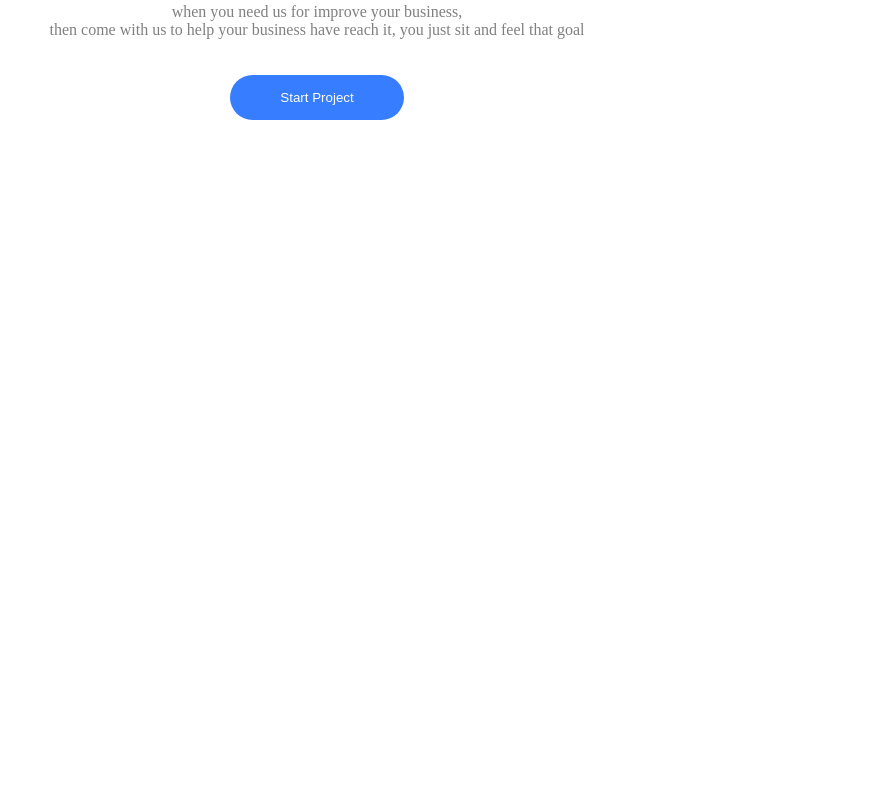
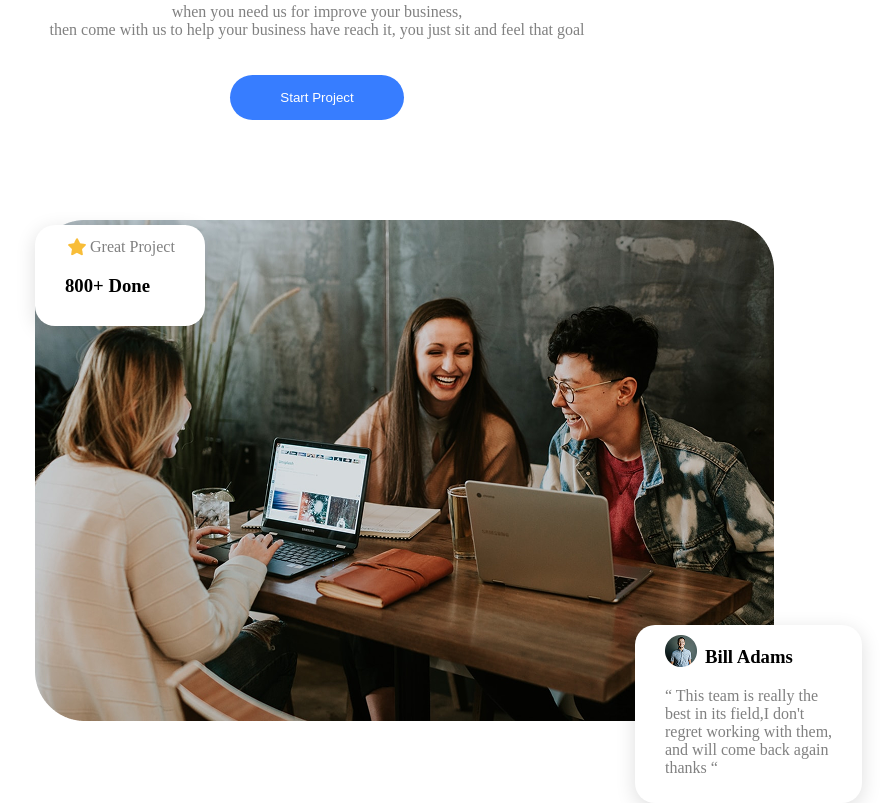
Before and after one commit to abulqosimibroimov5/exam-3-group-work, a plain HTML site: page index.html in a window 1280 px wide. Shown: the part 359-1162 px from the top of the page, without its empty margins (323-1219 px from the left). Before the commit the page ends 800 px from the top, so only its background shows below. Drawn offline with Linux system fonts and the light colour scheme.

Commit message:
salom10-salom15 '

```diff
--- a/index.html
+++ b/index.html
@@ -31,5 +31,22 @@ business goal come true</h1>
 then come with us to help your business have reach it, you just sit and feel that goal</p>
 <button class="salom5">Start Project</button>
     </div>
+    <div class="salom9">
+        <img class="salom8" src="./Rectangle 844.png" alt="">
+        <div class="salom10">
+            <div class="salom11">
+                <img src="./star.png" alt="">
+                <p class="salom12">Great Project</p>
+            </div>
+            <h3>800+ Done</h3>
+        </div>
+               <div class="salom13">
+            <div class="salom11">
+                <img src="./Ellipse 50.png" alt="">
+                <h3 class="salom14">Bill Adams</h3>
+            </div>
+            <p class="salom2">“ This team is really the<br> best in its field,I don't<br> regret working with them,<br> and will come back again<br> thanks “</p>
+        </div>
+    </div>
 </body>
 </html>
--- a/style.css
+++ b/style.css
@@ -49,3 +49,33 @@ a {
     color: white;
     border: none;
 }
+.salom9{
+    margin-top: 100px;
+    margin-left: 350px;
+}
+.salom10{
+    margin-top: -500px;
+    background-color: white;
+    position: absolute;
+    padding: 10px 30px;
+    border-radius: 20px;
+    box-shadow: 0 5px 20px #0002;
+}
+.salom12{
+    color: grey;
+    margin-top: -25px;
+    margin-left: 25px;
+}
+.salom13{
+    margin-top: -100px;
+    background-color: white;
+    margin-left: 600px;
+    position: absolute;
+    padding: 10px 30px;
+    border-radius: 20px;
+    box-shadow: 0 5px 20px #0002;
+}
+.salom14{
+        margin-top: -25px;
+    margin-left: 40px;
+}
```
Also changed, not shown: Ellipse 50.png (added), Ellipse 87.png (added), Ellipse 88.png (added), Rectangle 844.png (added), star.png (added).
